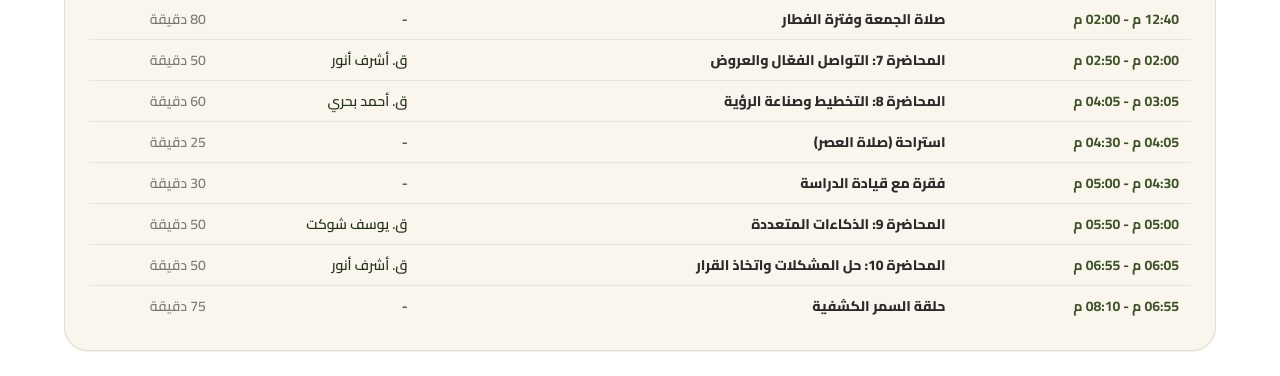
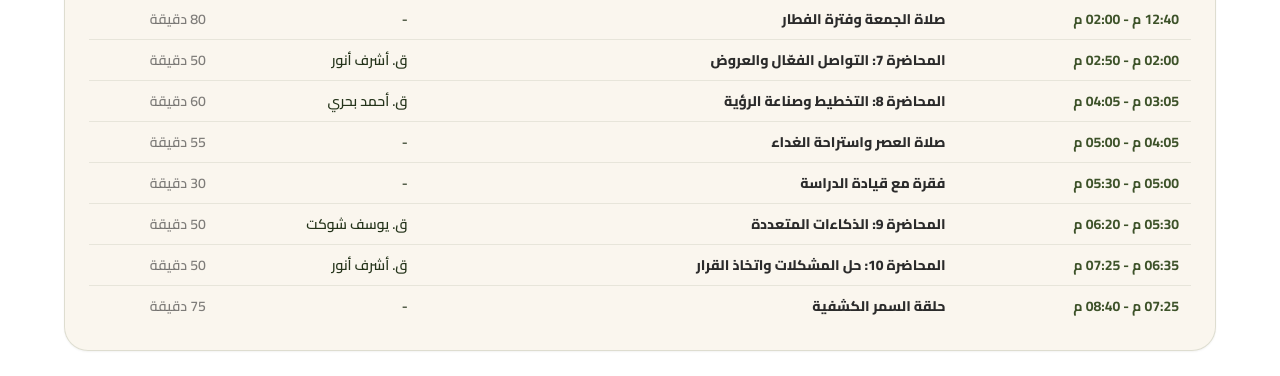
Before and after one commit to MoustafaHashem/athar, a Next.js app: page / in a window 1280 px wide. Shown: the part 2440-2816 px from the top of the page. Built offline with nearby package versions, Linux system fonts and the light colour scheme.

Commit message:
Update Friday schedule: extend afternoon break to 05:00 and shift remaining items

```diff
--- a/app/page.tsx
+++ b/app/page.tsx
@@ -212,11 +212,11 @@ export default function LandingPage() {
         { time: "12:40 م - 02:00 م", title: "صلاة الجمعة وفترة الفطار", instructor: "-", duration: "80 دقيقة" },
         { time: "02:00 م - 02:50 م", title: "المحاضرة 7: التواصل الفعّال والعروض", instructor: "ق. أشرف أنور", duration: "50 دقيقة" },
         { time: "03:05 م - 04:05 م", title: "المحاضرة 8: التخطيط وصناعة الرؤية", instructor: "ق. أحمد بحري", duration: "60 دقيقة" },
-        { time: "04:05 م - 04:30 م", title: "استراحة (صلاة العصر)", instructor: "-", duration: "25 دقيقة" },
-        { time: "04:30 م - 05:00 م", title: "فقرة مع قيادة الدراسة", instructor: "-", duration: "30 دقيقة" },
-        { time: "05:00 م - 05:50 م", title: "المحاضرة 9: الذكاءات المتعددة", instructor: "ق. يوسف شوكت", duration: "50 دقيقة" },
-        { time: "06:05 م - 06:55 م", title: "المحاضرة 10: حل المشكلات واتخاذ القرار", instructor: "ق. أشرف أنور", duration: "50 دقيقة" },
-        { time: "06:55 م - 08:10 م", title: "حلقة السمر الكشفية", instructor: "-", duration: "75 دقيقة" },
+        { time: "04:05 م - 05:00 م", title: "صلاة العصر واستراحة الغداء", instructor: "-", duration: "55 دقيقة" },
+        { time: "05:00 م - 05:30 م", title: "فقرة مع قيادة الدراسة", instructor: "-", duration: "30 دقيقة" },
+        { time: "05:30 م - 06:20 م", title: "المحاضرة 9: الذكاءات المتعددة", instructor: "ق. يوسف شوكت", duration: "50 دقيقة" },
+        { time: "06:35 م - 07:25 م", title: "المحاضرة 10: حل المشكلات واتخاذ القرار", instructor: "ق. أشرف أنور", duration: "50 دقيقة" },
+        { time: "07:25 م - 08:40 م", title: "حلقة السمر الكشفية", instructor: "-", duration: "75 دقيقة" },
       ],
     },
     {
```
